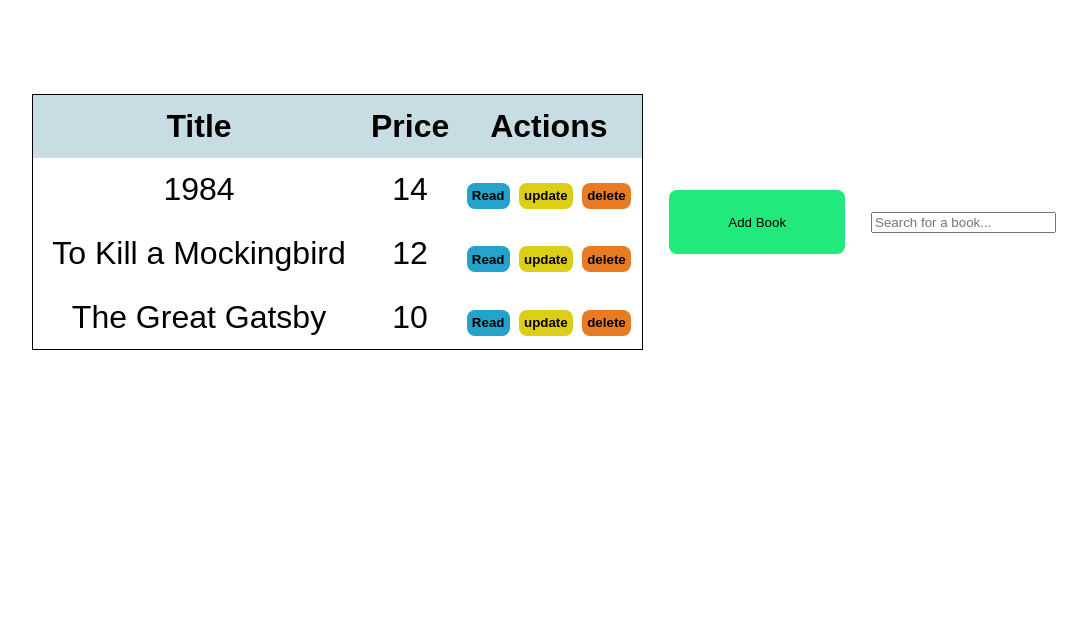
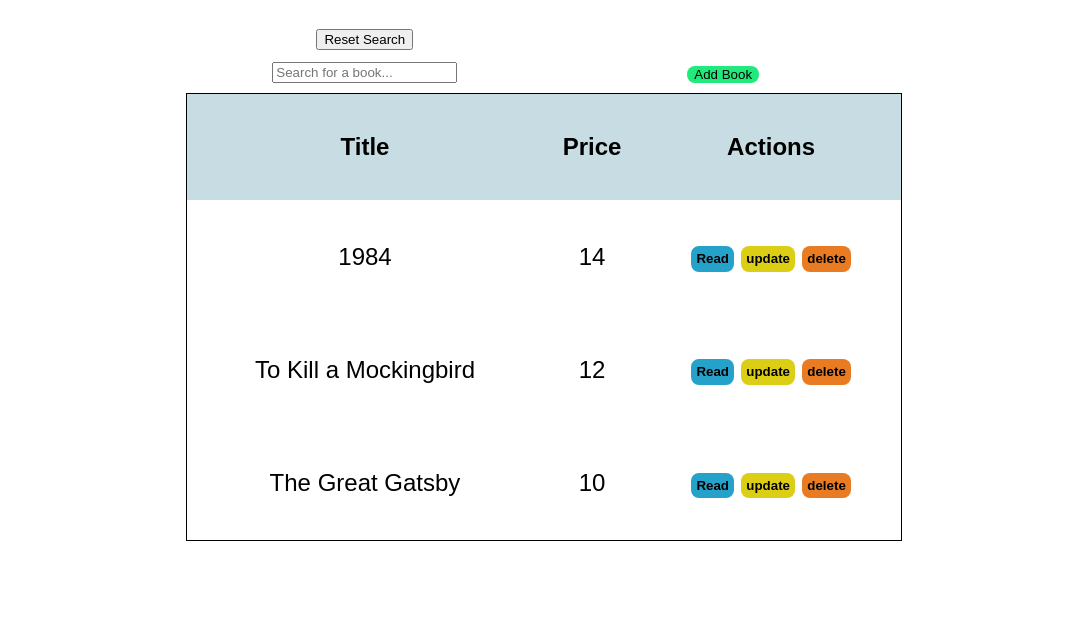
Before and after one commit to yahavmor/Book-Shop, a plain HTML site: page index.html in a window 1280 px wide. Shown: the part 162-800 px from the top of the page, without its empty margins (32-1119 px from the left). Drawn offline with Linux system fonts and the light colour scheme.

Commit message:
enhance book management UI and add reset search functionality

```diff
--- a/css/styles.css
+++ b/css/styles.css
@@ -5,20 +5,32 @@
 body {
     height: 80vh;
     width: 80vw;
-    display: flex;
-    align-items: center;
-    gap: 2vw;
-    flex-direction: row-reverse;
-    font-size: 2em;
+    font-size: 1.5em;
     margin: 5vw;
     font-family: Arial, sans-serif;
 }
+.container{
+    margin: auto;
+    width: 70%;
+    height: 80%;
+    display: grid;
+    grid-template-columns:repeat(2, 1fr);
+    grid-template-rows:  1fr 5fr 5fr ;
+    grid-template-areas:
+        "filter add "
+        "table table "
+        "table table ";
+    place-items: center;
+
+}
+
 .book-table {
+    grid-area: table;
     border-collapse: collapse;
     border: 1px solid black;
     text-align: center;
-    height: 40%;
-    width:70%;
+    height: 100%;
+    width:100%;
 }
 
 .header{
@@ -48,7 +60,10 @@ body {
     border: none;
 }
 .add-book{
-    height: 10%;
+    place-self:  end center;
+    margin-bottom: 10px;
+    grid-area: add;
+    height: auto;
     width: 20%;
     border-radius: 8px;
     background-color: rgb(34, 233, 123);
@@ -57,6 +72,9 @@ body {
 }
 .book-details-modal{
     position: relative;
+    width: 70%;
+    height: 50%;
+    background-color: rgba(195, 218, 224, 23);
 }
 .close-modal{
     position: absolute;
@@ -65,3 +83,22 @@ body {
     font-size: .5em;
     cursor: pointer;
 }
+.filter{
+    place-self: end center;
+    grid-area: filter;
+    display: flex;
+    flex-direction: column;
+    justify-content: center;
+    align-items: center;
+    gap: .5em;
+    width: 80%;
+    margin-bottom: 10px;
+}
+.header{
+    grid-area: header;
+}
+.dialog-title{
+    text-align: center;
+    font-size: 1.5em;
+    margin-bottom: 1em;
+}
--- a/index.html
+++ b/index.html
@@ -8,7 +8,12 @@
 </head>
 <body onload="onInit()" onsubmit="">
 
-        <input type="text" placeholder="Search for a book..." oninput="onSearch(this)">
+        <h1 class="header">Book Shop</h1>
+        <div class="container">
+                <div class="filter">
+                <button onclick="onResetSearch()">Reset Search</button>
+                <input class="input" placeholder="Search for a book..." oninput="onSearch(this)">
+                </div>
             <button class="add-book" onclick="onAddBook()">Add Book</button>
         <table class="book-table">
             <tr class="header">
@@ -19,7 +24,7 @@
             <tbody class="book-list">
             </tbody>
         </table>
-
+        </div>
     <dialog class="book-details-modal">
         <form method="dialog">
             <h2 class="dialog-title">More Details About The Book</h2>
--- a/js/book.controller.js
+++ b/js/book.controller.js
@@ -66,3 +66,8 @@ function filterBooks(gFilterBy){
     if (!gFilterBy) return gBooks;
     return gBooks.filter(book => book.title.toLowerCase().includes(gFilterBy));
 }
+function onResetSearch(){
+    resetSearch();
+    clearTextInput();
+
+}
--- a/js/book.service.js
+++ b/js/book.service.js
@@ -57,3 +57,12 @@ function makeId(){
     }
     return text;
 }
+function resetSearch(){
+    gFilterBy = ''
+    render(gFilterBy);
+}
+function clearTextInput(){
+    const elInput = document.querySelector('.input');
+    elInput.value = '';
+    elInput.focus();
+}
```
Lines whose indentation alone changed are shown as unchanged.
